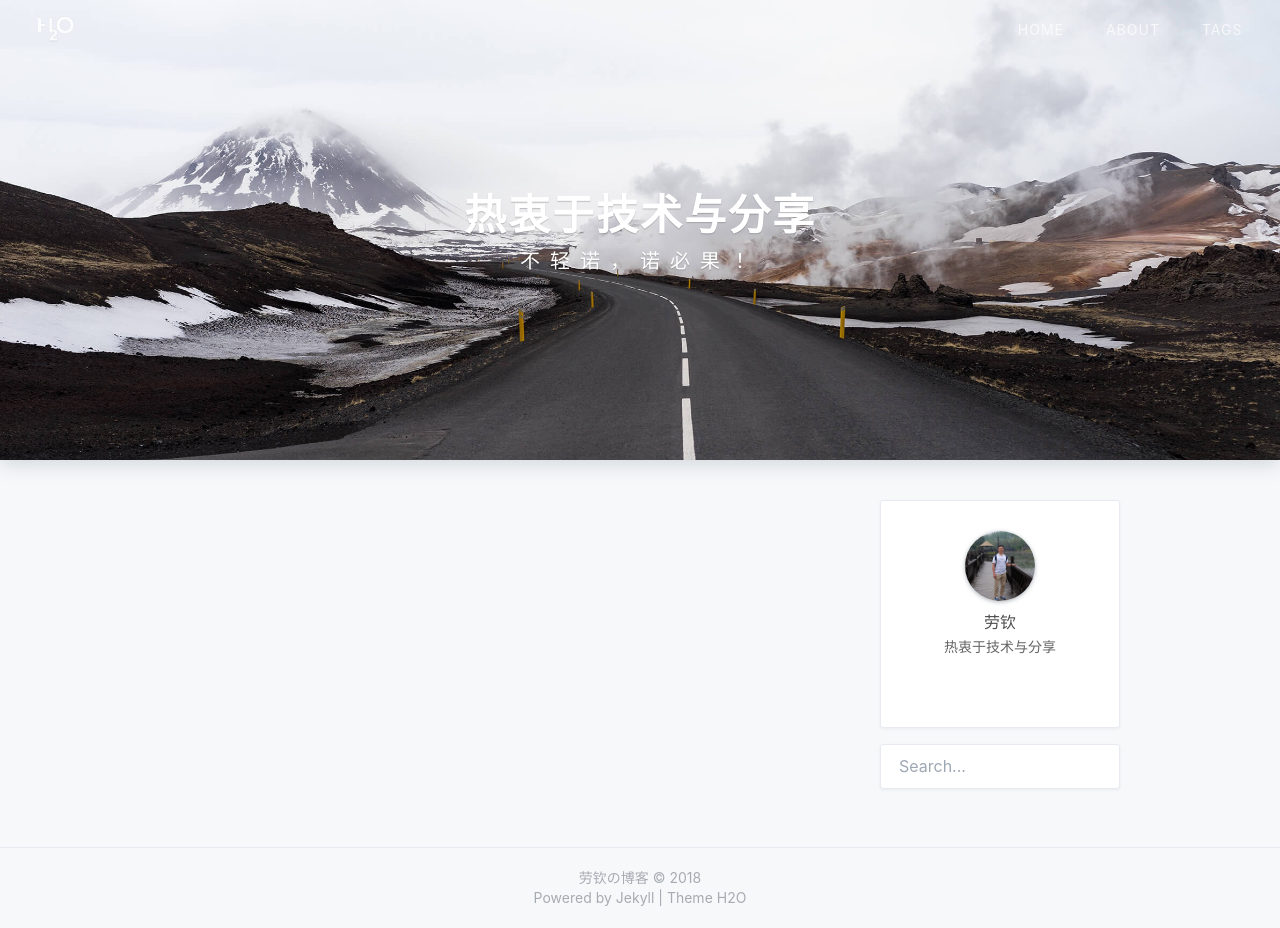
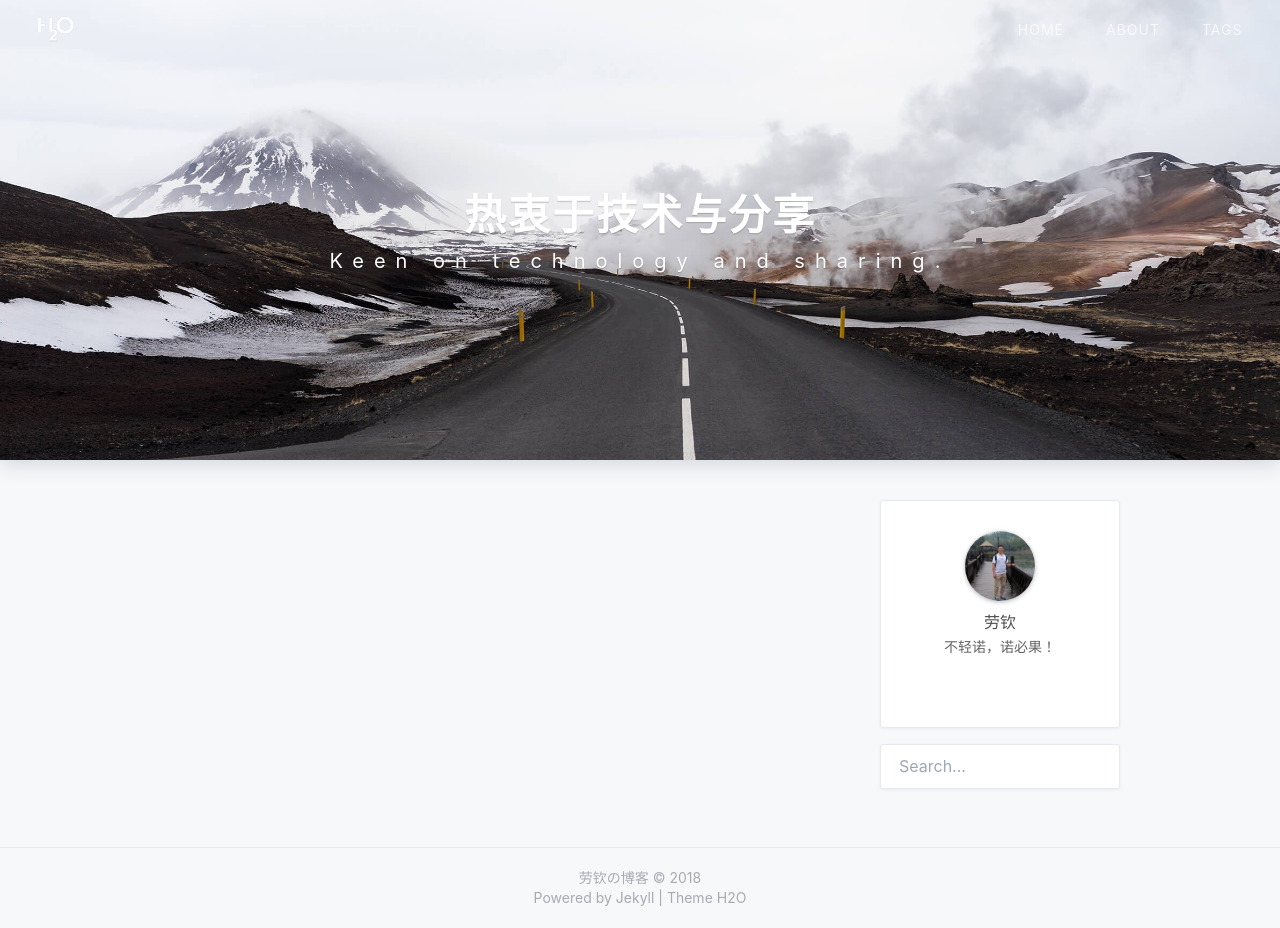
Before and after one commit to RitchieLao/RitchieLao.github.io, a Jekyll site: the page built from index.html, in a window 1280 px wide and 928 px high. Built offline with Jekyll 4.4.1, drawn with Linux system fonts in a browser that asks for light colours; nearby versions of some CDN libraries; the list of posts is cut into pages by our own code; a style sheet for code colours, icons or effects is not loaded.

Commit message:
修改博主信息 首页简介

```diff
--- a/_config.yml
+++ b/_config.yml
@@ -20,7 +20,7 @@ footer:
 # Author 配置博主信息
 author: '劳钦'
 nickname: '小钦'
-bio: '热衷于技术与分享'
+bio: '不轻诺，诺必果！'
 avatar: '/assets/img/profile.png'
 
 # Search
--- a/index.html
+++ b/index.html
@@ -1,7 +1,7 @@
 ---
 layout: default
 home-title: 热衷于技术与分享
-description: 不轻诺，诺必果！
+description: Keen on technology and sharing.
 header-img: /assets/img/banner.jpg
 ---
 
```
